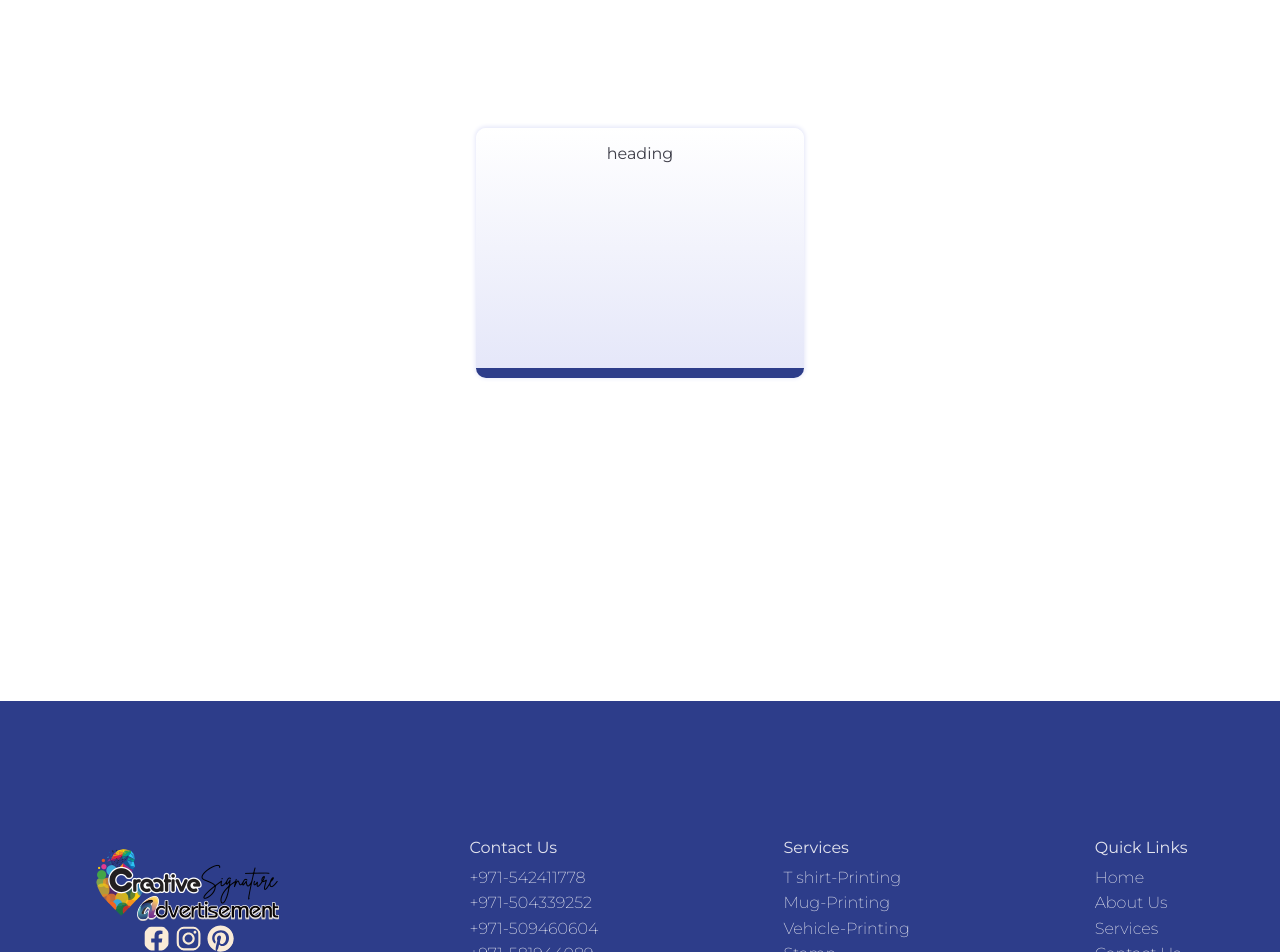
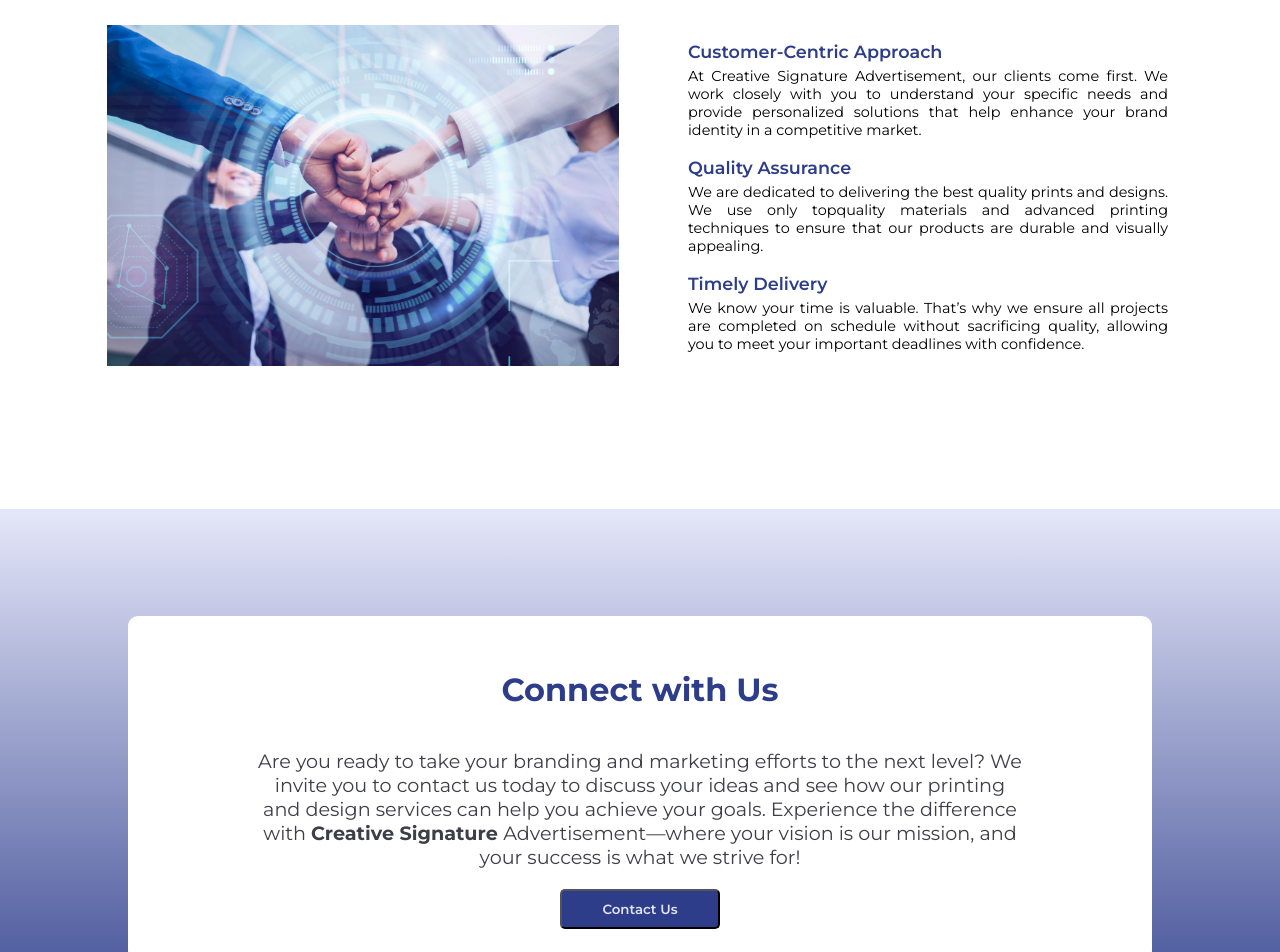
Before and after one commit to abhicplash/csign, a React (Create React App) app: page /about in a window 1280 px wide. Shown: the part 2680-3632 px from the top of the page. Built offline with nearby package versions, Linux system fonts and the light colour scheme.

Commit message:
our values added in about

```diff
--- /dev/null
+++ b/src/components/Layout/AboutConnect.css
@@ -0,0 +1,50 @@
+.about-connect-container {
+  width: 100%;
+  min-height: 70vh;
+  background: linear-gradient(to bottom, var(--lightblue), var(--blue));
+  display: flex;
+  align-items: center;
+  justify-content: center;
+}
+.about-connect-wrapper {
+  width: 75%;
+  background-color: white;
+  text-align: center;
+  border-radius: 10px;
+  padding: 2rem;
+  display: flex;
+  flex-direction: column;
+  align-items: center;
+  justify-content: center;
+}
+.about-connect-wrapper button {
+  background-color: var(--blue);
+  color: var(--white);
+  border-radius: 5px;
+  width: 10rem;
+  height: 2.5rem;
+  font-family: inherit;
+  font-weight: 600;
+  outline-color: var(--blue);
+}
+.about-connect-wrapper h1 {
+  color: var(--blue);
+}
+.about-connect-wrapper p {
+  font-size: 1.2rem;
+  color: var(--black);
+  width: 80%;
+}
+@media (max-width: 768px) {
+  .about-connect-container {
+    padding: 2rem 0;
+  }
+  .about-connect-wrapper {
+    width: 90%;
+    padding: 1.5rem 10px;
+  }
+  .about-connect-wrapper p {
+    width: 100%;
+    font-size: 1rem;
+  }
+}
--- /dev/null
+++ b/src/components/Layout/AboutConnect.jsx
@@ -0,0 +1,26 @@
+import React from "react";
+import "./AboutConnect.css";
+import { Link } from "react-router-dom";
+
+const AboutConnect = () => {
+  return (
+    <div className="about-connect-container">
+      <div className="about-connect-wrapper">
+        <h1>Connect with Us</h1>
+        <p>
+          Are you ready to take your branding and marketing efforts to the next
+          level? We invite you to contact us today to discuss your ideas and see
+          how our printing and design services can help you achieve your goals.
+          Experience the difference with <b> Creative Signature </b>{" "}
+          Advertisement—where your vision is our mission, and your success is
+          what we strive for!
+        </p>
+        <Link to={"/contact"}>
+          <button>Contact Us</button>
+        </Link>
+      </div>
+    </div>
+  );
+};
+
+export default AboutConnect;
--- /dev/null
+++ b/src/components/Layout/AboutoutValues.css
@@ -0,0 +1,78 @@
+.AboutoutValues-container {
+  width: 100%;
+  min-height: 80vh;
+  display: flex;
+  justify-content: center;
+  align-items: center;
+  gap: 5%;
+  padding: 2rem 0;
+}
+.AboutoutValues-imgwrapper h1 {
+  /* width: 1.2rem; */
+  font-weight: 300;
+  color: var(--blue);
+}
+.carddatahead {
+  font-size: 1.1rem;
+  font-weight: 600;
+  color: var(--blue);
+}
+.carddatapara {
+  font-size: 0.9rem;
+}
+.AboutoutValues-imgwrapper {
+  /* border: 1px solid; */
+  width: 40%;
+}
+.AboutoutValues-detailswrapper {
+  margin-top: 5rem;
+  display: flex;
+  flex-direction: column;
+  /* border: 1px solid; */
+  /* height: 50vh; */
+  justify-content: flex-end;
+  /* align-items: end; */
+  gap: 0.5rem;
+  /* padding: 3rem 0; */
+}
+.about-values-card {
+  width: 30rem;
+  display: flex;
+  flex-direction: column;
+  padding: 5px;
+  /* box-shadow: 1px 1px 10px 1px var(--blue); */
+  /* border: 1px solid; */
+  border-radius: 10px;
+  gap: 5px;
+  /* background-color: var(--lightblue); */
+}
+.carddatapara {
+  text-align: justify;
+}
+.aboutvaluesimg {
+  width: 100%;
+}
+@media (max-width: 768px) {
+  .AboutoutValues-imgwrapper {
+    width: 100%;
+  }
+  .about-values-card {
+    width: 16rem;
+  }
+  .aboutvaluesimg {
+    width: 17rem;
+  }
+  .AboutoutValues-container {
+    flex-direction: column;
+    text-align: center;
+  }
+  .AboutoutValues-detailswrapper {
+    /* display: flex; */
+    flex-direction: column;
+    gap: 1rem;
+    margin-top: 1rem;
+  }
+  .carddatapara {
+    text-align: center;
+  }
+}
--- /dev/null
+++ b/src/components/Layout/AboutoutValues.jsx
@@ -0,0 +1,53 @@
+import React from "react";
+import aboutvalues from "../../assets/about/aboutvalues.jpg";
+import "./AboutoutValues.css";
+
+const AboutoutValues = () => {
+  const valuesData = [
+    {
+      Number: "01",
+      head: "Customer-Centric Approach",
+      details:
+        " At Creative Signature Advertisement, our clients come first. We work closely with you to understand your specific needs and provide personalized solutions that help enhance your brand identity in a competitive market."
+    },
+    {
+      Number: "02",
+      head: "Quality Assurance",
+      details:
+        "  We are dedicated to delivering the best quality prints and designs. We use only topquality materials and advanced printing techniques to ensure that our products are durable and visually appealing."
+    },
+    {
+      Number: "03",
+      head: "Timely Delivery",
+      details:
+        " We know your time is valuable. That’s why we ensure all projects are completed on schedule without sacrificing quality, allowing you to meet your important deadlines with confidence. "
+    }
+  ];
+  return (
+    <div className="AboutoutValues-container">
+      <div className="AboutoutValues-imgwrapper">
+        <h1>Our Values</h1>
+        <img src={aboutvalues} alt="" className="aboutvaluesimg" />
+      </div>
+      <div className="AboutoutValues-detailswrapper">
+        {valuesData.map(list =>
+          <div className="about-values-card" key={list.Number}>
+            {/* <span className="head">
+              {list.Number}
+            </span> */}
+            {/* <div> */}
+              <span className="carddatahead">
+                {list.head}
+              </span>
+              <span className="carddatapara" >
+                {list.details}
+              </span >
+            </div>
+          // </div>
+        )}
+      </div>
+    </div>
+  );
+};
+
+export default AboutoutValues;
--- a/src/components/Layout/WhyChoose.css
+++ b/src/components/Layout/WhyChoose.css
@@ -6,6 +6,7 @@
   justify-content: center;
   align-items: center;
   gap: 5%;
+  /* padding: 3rem 0;  */
 }
 .whyimg {
   width: 40%;
--- a/src/components/Pages/About.jsx
+++ b/src/components/Pages/About.jsx
@@ -5,6 +5,8 @@ import AboutMain from "../Layout/AboutMain";
 import AboutService from "../Layout/AboutService";
 import ClientsOP from "../Layout/ClientsOP";
 import AboutWhy from "../Layout/AboutWhy";
+import AboutConnect from "../Layout/AboutConnect";
+import AboutoutValues from "../Layout/AboutoutValues";
 
 const About = () => {
   return (
@@ -13,7 +15,9 @@ const About = () => {
       <AboutMain />
       <AboutService />
       {/* <ClientsOP /> */}
-      <AboutWhy/>
+      {/* <AboutWhy/> */}
+      <AboutoutValues />
+      <AboutConnect />
     </Layout>
   );
 };
```
Also changed, not shown: src/assets/about/aboutvalues.jpg (added).
